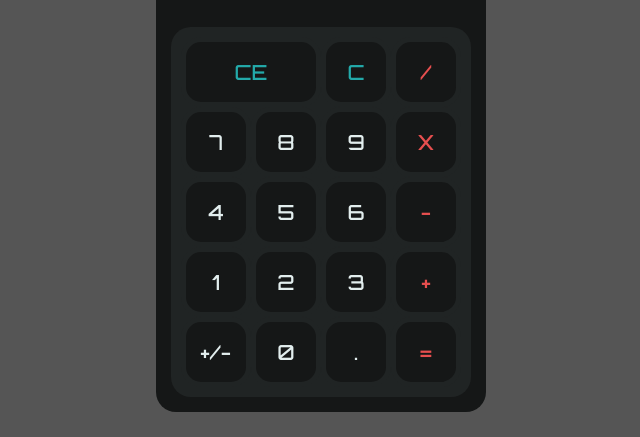
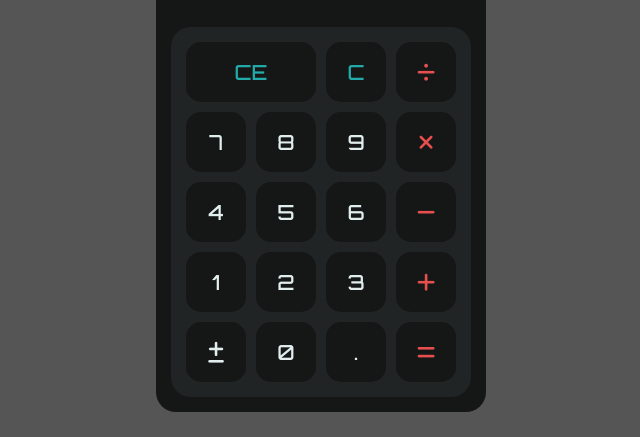
Before and after one commit to yagmurakincisoylu/javascript-calculator, a plain HTML site: page index.html in a window 1280 px wide. Shown: the part 267-704 px from the top of the page, 319-959 px from the left. Drawn offline with Linux system fonts and the light colour scheme.

Commit message:
changed icons and data attributes

```diff
--- a/index.html
+++ b/index.html
@@ -21,24 +21,34 @@
     </div>
     <div class="button-container">
       <button data-clear-entry class="row-clr span-two-row">CE</button>
-      <button data-clear class="row-clr">C</button>
-      <button data-operations class="column-clr">/</button>
+      <button data-clear-all class="row-clr">C</button>
+      <button data-operations="/" class="column-clr">
+        <i class="fa-solid fa-divide"></i>
+      </button>
       <button data-numbers>7</button>
       <button data-numbers>8</button>
       <button data-numbers>9</button>
-      <button data-operations class="column-clr">X</button>
+      <button data-operations="*" class="column-clr">
+        <i class="fa-solid fa-xmark"></i>
+      </button>
       <button data-numbers>4</button>
       <button data-numbers>5</button>
       <button data-numbers>6</button>
-      <button data-operations class="column-clr">-</button>
+      <button data-operations="-" class="column-clr">
+        <i class="fa-solid fa-minus"></i>
+      </button>
       <button data-numbers>1</button>
       <button data-numbers>2</button>
       <button data-numbers>3</button>
-      <button data-operations class="column-clr">+</button>
-      <button data->+/-</button>
+      <button data-operations="+" class="column-clr">
+        <i class="fa-solid fa-plus"></i>
+      </button>
+      <button data-plus-minus>
+        <i class="fa-solid fa-plus-minus"></i>
+      </button>
       <button data-numbers>0</button>
       <button data-numbers>.</button>
-      <button data-equals class="column-clr">=</button>
+      <button data-equals class="column-clr"><i class="fa-solid fa-equals"></i></button>
     </div>
   </div>
 
```
